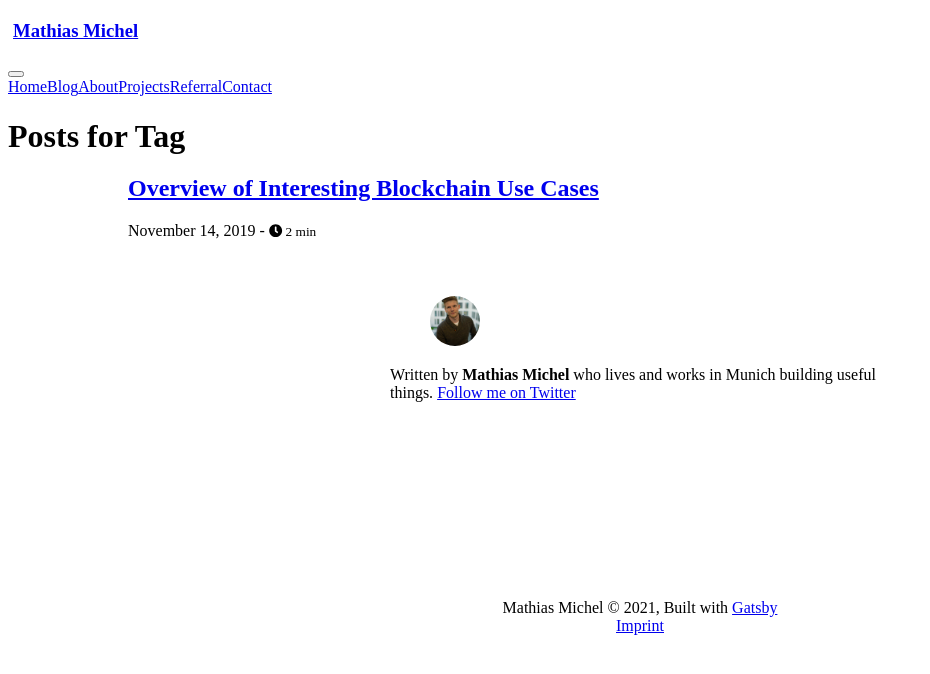
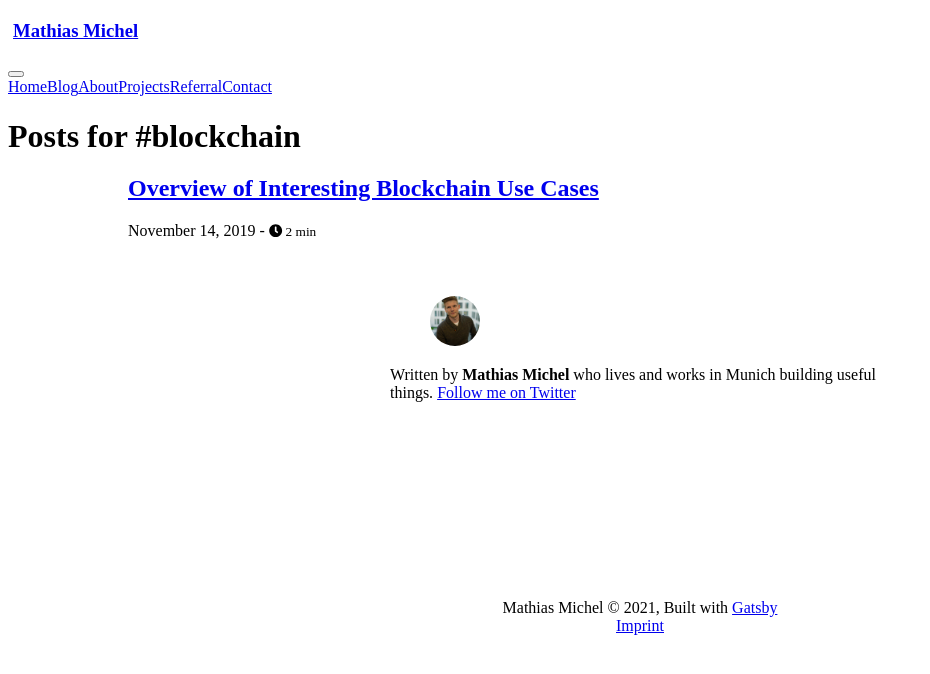
Before and after one commit to m91michel/mathias-x, a Gatsby site: page /tags/blockchain/ in a window 1280 px wide. Shown: the part 36-710 px from the top of the page, without its empty margins (0-930 px from the left). Built offline with nearby package versions, Linux system fonts and the light colour scheme; Gatsby itself is replaced by a stand-in of ours.

Commit message:
adjust page title

```diff
--- a/src/templates/tags.tsx
+++ b/src/templates/tags.tsx
@@ -18,14 +18,18 @@ interface Props {
       };
     };
   };
+  pageContext: {
+    tag: string;
+  }
 }
 
-const Blog: React.FC<Props> = ({ data }) => {
+const Blog: React.FC<Props> = ({ data, pageContext: { tag }, ...other }) => {
   const posts = data.allMarkdownRemark.edges.map(({ node }) => node);
+  const title = `Posts for #${tag}`;
 
   return (
-    <Layout title="Posts for Tag">
-      <SEO title="Posts for Tag..." />
+    <Layout title={title}>
+      <SEO title={title} />
       <div style={{ margin: "20px 0 40px" }}>
         {posts.map((post: Post) => {
           const title = post.frontmatter?.title || post.fields?.slug;
```
